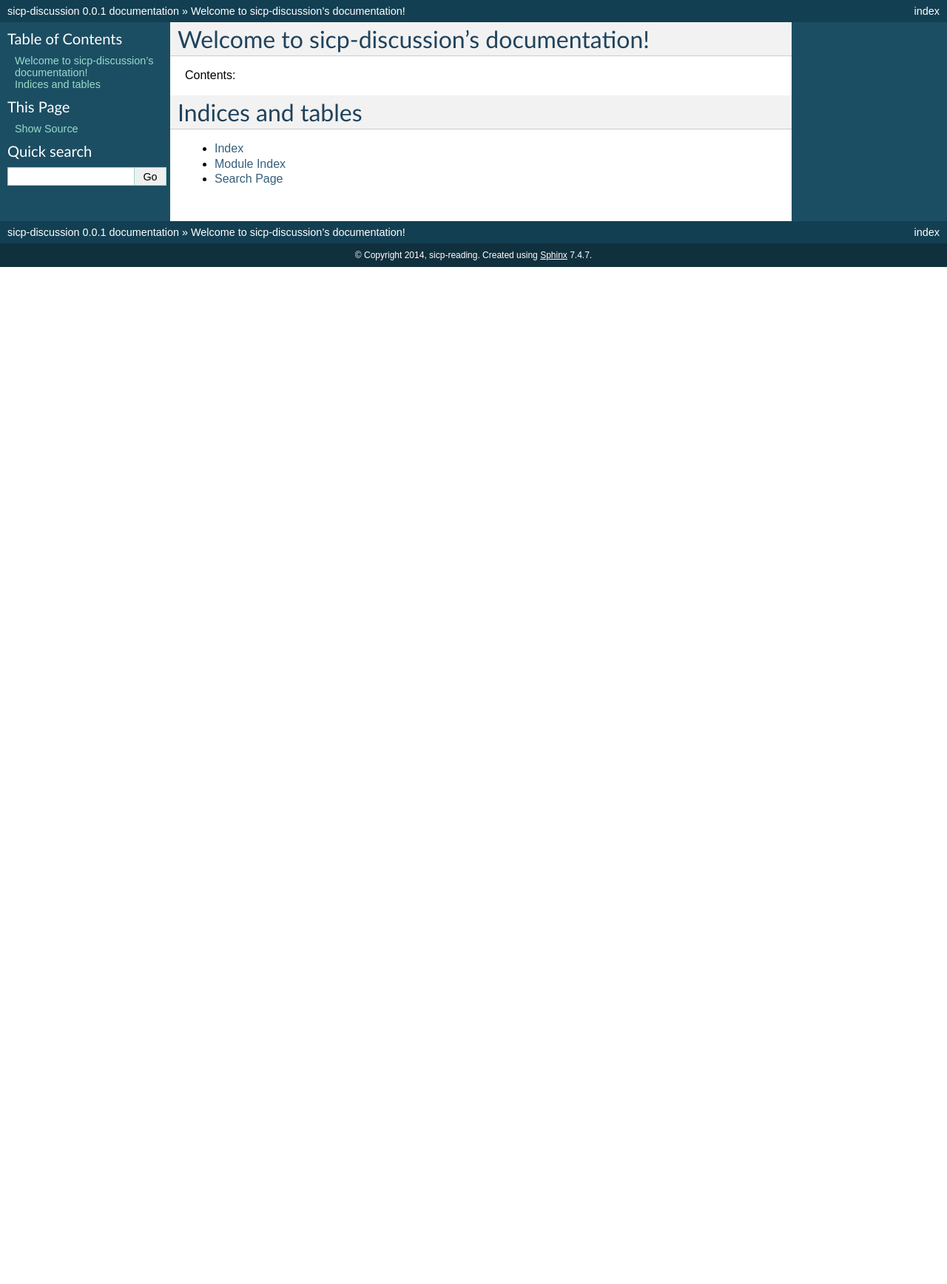
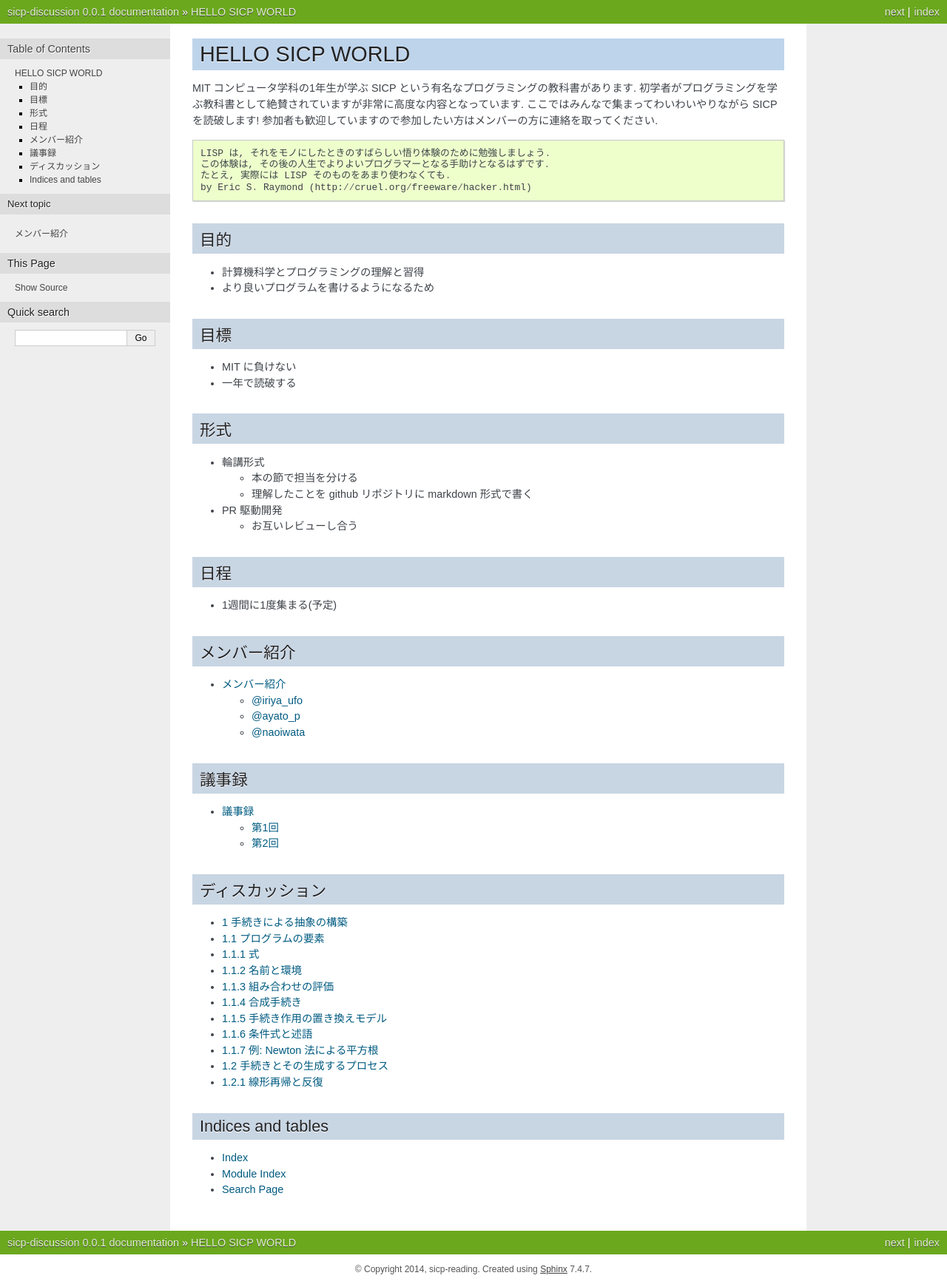
Before and after one commit to sicp-reading/sicp-discussion, a Sphinx documentation site: the page built from source/index.rst, in a window 1280 px wide. Shown: the whole page at 74% size. Built offline with Sphinx 7.4.7, drawn with Linux system fonts in a browser that asks for light colours; before the commit the page ends 900 px from its top, so only the background shows below that.

Commit message:
add chapter_1

```diff
--- /dev/null
+++ b/source/chapter_1/1.0.0.rst
@@ -0,0 +1,16 @@
+=========================
+1 手続きによる抽象の構築
+=========================
+
+抽象とは
+========
+
+- 複数の単純な考えを合成して 1 つにする.
+- 2 つの考えを同時に見えるように 1 つのもので繋ぐ.
+- その実在においてそれらに付随しているほかの考えからそれらを分離する.
+
+計算プロセス (computational process) とは
+=========================================
+
+- 見ることも触ることも出来ないが存在し, 知的作業を遂行する計算機の中の抽象的な存在.
+- 計算プロセスは規則的なパターンである **プログラム** に従い, **データ** を操作する.
--- /dev/null
+++ b/source/chapter_1/1.1.0.rst
@@ -0,0 +1,29 @@
+=====================
+1.1 プログラムの要素
+=====================
+
+プログラムの基本的な構成要素
+============================
+
+- 基本式
+
+  言語が関わる最も単純な要素.
+
+- 組み合わせ法
+
+  より単純な要素を合成する.
+
+- 抽象化法
+
+  合成物に名前を付けて単一のものとして扱う.
+
+プログラムする時扱う要素
+========================
+
+- 手続き
+
+  処理法の記述.
+
+- データ
+
+  処理する対象.
--- /dev/null
+++ b/source/chapter_1/1.1.1.rst
@@ -0,0 +1,13 @@
+==========
+1.1.1 式
+==========
+
+プログラムを始める
+==================
+
+.. code-block:: scheme
+
+   (+ 137 349)
+   486
+
+式を入力すると解釈系がその式を評価し, 評価した結果を表示する. 式は演算子 (operator) と被演算子 (operand) からなる. 括弧に囲まれた左端の要素を演算子, 他の要素を被演算子と呼ぶ.
--- /dev/null
+++ b/source/chapter_1/1.1.2.rst
@@ -0,0 +1,21 @@
+=================
+1.1.2 名前と環境
+=================
+
+プログラム言語は名前を使って計算オブジェクトを指す手段を用意する
+================================================================
+
+Lisp は全ての式が値を持つという約束に従っている. 名前は値 (value) とする変数 (variable) を識別する.
+
+.. code-block:: scheme
+
+   (define size 2)
+
+解釈系はこの式で値 2 と名前 size を対応づける.
+
+.. code-block:: scheme
+
+   size
+   2
+
+解釈系が値と名前を対応づけて後に取り出す為に, 解釈系は名前とオブジェクトの対を忘れないように記憶を保持している. この記憶を環境 (environment) と呼ぶ.
--- /dev/null
+++ b/source/chapter_1/1.1.3.rst
@@ -0,0 +1,26 @@
+=======================
+1.1.3 組み合わせの評価
+=======================
+
+解釈系自身も手続きに従って式を評価する
+======================================
+
+組み合わせの評価の手順
+----------------------
+
+#. 組み合わせの部分式を評価する.
+#. 最左部分式の値である演算子を残りの部分式の値である被演算子に作用させる.
+
+まず部分式を評価しなければならないことから, 評価の規則が再帰的 (recursive) であり手順の一部に規則自身を呼び出す必要があることがわかる.
+
+一般評価規則
+============
+
+- 数字列の値はその表す数値.
+- 基本演算子の値 (+, -, *, /) は対応する演算を実行する命令の列.
+- それ以外の名前の値は, その環境で名前と対応付けられたもの.
+
+一般評価規則の例外
+==================
+
+通常の式が演算子と被演算子から構成される一般評価規則の式の例外として特殊形式(special forms) がある. 特殊形式は固有の評価規則を持ち, 例えば define は第一引数を第二引数に対応づけるだけである.
--- /dev/null
+++ b/source/chapter_1/1.1.4.rst
@@ -0,0 +1,22 @@
+=================
+1.1.4 合成手続き
+=================
+
+プログラム言語に備わっているべき要素
+====================================
+
+- 数と算術演算子は基本的にデータと手続き.
+- 組み合わせの入れ子は演算を組み合わせる手段.
+- 名前をと値を対応付ける定義は抽象の手段.
+
+
+手続き定義 (procedure definitions)
+===================================
+
+合成演算に名前を対応付け一つのオブジェクトとして表現する.
+
+.. code-block:: scheme
+
+   (define (square x) (* x x))
+
+square は合成手続き (compound procedure) と呼ぶ. x は仮引数 (formal parameters) であり, 本体の (* x x) は実引数を与えられ評価される値である.
--- /dev/null
+++ b/source/chapter_1/1.1.5.rst
@@ -0,0 +1,37 @@
+=================================
+1.1.5 手続き作用の置き換えモデル
+=================================
+
+合成手続きの作用プロセス
+========================
+
+合成手続きの作用プロセスも解釈系の基本的な評価順序と同じである. このプロセスを手続き作用の置き換えモデル (substitution model) と呼ぶ.
+
+置き換えモデルの評価法
+======================
+
+- 正規順序の評価 (normal-order evaluation)
+
+  - 完全に展開し, 内のネストから順に評価する.
+
+.. code-block:: scheme
+
+   (sum-of-squares (+ 5 1) (* 5 2))
+   (+ (square (+ 5 1)) (square (* 5 2)))
+   (+ (* (+ 5 1) (+ 5 1)) (* (* 5 2) (* 5 2)))
+   (+ (* 6 6) (* 10 10))
+   (+ 36 100)
+   136
+
+- 作用的順序の評価 (applicative-order evaluation)
+
+  - 引数を評価してから作用させる手法であり, 解釈系が実際に使っている.
+
+.. code-block:: scheme
+
+   (sum-of-squares (+ 5 1) (* 5 2))
+   (+ (square (+ 5 1)) (square (* 5 2)))
+   (+ (square 6) (square 10)))
+   (+ (* 6 6) (* 10 10))
+   (+ 36 100)
+   136
--- /dev/null
+++ b/source/chapter_1/1.1.6.rst
@@ -0,0 +1,39 @@
+===================
+1.1.6 条件式と述語
+===================
+
+場合分け (case analysis)
+========================
+
+規則に従って手続きを定義する構文を場合分けと呼ぶ.
+
+.. code-block:: scheme
+
+   (define (abs x)
+     (cond ((> x 0) x)
+           ((= x 0) 0)
+           ((< x 0) (- x))))
+
+- 条件式
+
+  - 述語を使って式の場合分けを担う構文をと呼ぶ.
+
+- 述語
+
+  - 式の値が真 (#t) か偽 (#f) を解釈する式であり値を真か偽と解釈する式.
+
+- cond 式
+
+  - 特殊形式. 順に述語を評価し, 真ならば対応する式を評価する. 偽ならばその対応する式は評価せず次の述語の評価に進む.
+
+- if 式
+
+  - 特殊形式. まず述語を評価し, 真ならば帰結部 (consequent) と, 偽ならば代替部 (alternative) を評価する.
+
+- and, or 式
+
+  - 特殊形式. and は和集合を, or は積集合を評価する.
+
+- not 式
+
+  - 特殊形式. 引数の値が偽ならば #f と評価し, それ以外は全て #t と評価する.
--- /dev/null
+++ b/source/chapter_1/1.1.7.rst
@@ -0,0 +1,25 @@
+===============================
+1.1.7 例: Newton 法による平方根
+===============================
+
+原文では x と y で説明がなされているが, 私たちは学校教育によって x は変数で a が定数と慣らされているので, ここでは文字を変えて説明していることに留意いただきたい.
+
+平方根の関数は :math:`√a = x >= 0 かつ x^2 = a` であるような x と定義できる. しかしこの定義に沿って Lisp に書き起こしても平方根の問題は解けない. なぜならこの定義は手続きではないからである.
+
+数学では **それが何であるか** を記述する, 一方計算機科学では **それをどうするか** を記述する.
+
+手続きでは **それをどうするか** を記述しなければ問題の解とならない.
+
+計算機科学では一般的に **アルゴリズム** と呼ばれる繰り返し処理を記述することによって問題を解く.
+
+さて平方根を解くという問題はどうやって解決するのだろうか？
+
+平方根を解くための有力な手法は Newton 法である.
+
+数 a の平方根の値の予測値を x としたとき, x と a/x の平均値をとるという計算で真値に近い次の予測値を得られる.
+
+さてなぜこのアルゴリズムで平方根が得られるのか説明しよう. **時間がないので後で記述する.原理を理解しなくても本書を読み進めることは可能である.**
+
+sqrt のプログラムは単純な手続きで数値計算を行うことができた. さらにはここではプログラミングにおいてループ構文と呼ばれる構文は使っていないことも驚きである.
+
+sqrt-iter は通常の手続き呼び出しがあれば特別な構文なしで反復を実行することができる. (反復により効率が気になるところであるが 1.2.1 節の末尾再帰でその説明がなされる.)
--- /dev/null
+++ b/source/chapter_1/1.2.0.rst
@@ -0,0 +1,8 @@
+================================
+1.2 手続きとその生成するプロセス
+================================
+
+手続きは計算プロセスの局所的進化のパターン
+==========================================
+
+プロセスの各段階が先行する段階の上にどう構成されるかを規定する. この節で, 単純な手続きが生成するプロセス共通の **「形」** を見ていく.
--- /dev/null
+++ b/source/chapter_1/1.2.1.rst
@@ -0,0 +1,73 @@
+====================
+1.2.1 線形再帰と反復
+====================
+
+::
+
+   n! = n・(n-1)・(n-2)・・・3・2・1
+
+で定義される階乗関数を考える.
+
+再帰的プロセス
+==============
+
+.. code-block:: scheme
+
+   (define (factorial n)
+     (if (= n 1)
+         1
+         (* n (factorial (- n 1)))))
+
+上記の手続き factorial は, 置き換えモデルによって以下のような膨張と, それに続く収縮の形をとる.
+
+.. code-block:: scheme
+
+   (factorial 6)
+   (* 6 (factorial 5))
+   (* 6 (* 5 (factorial 4)))
+   (* 6 (* 5 (* 4 (factorial 3))))
+   (* 6 (* 5 (* 4 (* 3 (factorial 2)))))
+   (* 6 (* 5 (* 4 (* 3 (* 2 (factorial 1))))))
+   (* 6 (* 5 (* 4 (* 3 (* 2 1)))))
+   (* 6 (* 5 (* 4 (* 3 1))))
+   (* 6 (* 5 (* 4 6)))
+   (* 6 (* 5 24))
+   (* 6 120)
+   720
+
+膨張は **遅延演算** の列を作るときに起きている. 再帰的プロセスの実行では,処理系が後に実行する演算を記憶しておく必要がある. 遅延演算の列の長さが n に比例して成長するため, このようなプロセスを特に **線形再帰的プロセス** という.
+
+反復的プロセス
+==============
+
+.. code-block:: scheme
+
+   (define (factorial n)
+     (fact-iter 1 1 n))
+   (define (fact-iter product counter max-count)
+     (if (> counter max-count)
+         product
+         (fact-iter (* counter product)
+                    (+ counter 1)
+                    max-count)))
+
+反復的プロセスとして定義した関数 factorial は, 再帰的プロセスで定義した factorial 関数のように伸び縮みしない形をとる.
+
+.. code-block:: scheme
+
+   (factorial 6)
+   (fact-iter   1 1 6)
+   (fact-iter   1 2 6)
+   (fact-iter   2 3 6)
+   (fact-iter   6 4 6)
+   (fact-iter  24 5 6)
+   (fact-iter 120 6 6)
+   (fact-iter 720 7 6)
+   720
+
+反復的プロセスの状態は, その状態が一定個数の **状態変数** と, 状態が移った時, 状態変数をどう更新するかの一定した規則と, プロセスを停止させる条件を規定する終了テストで総括される. 必要なステップ数が n に比例して成長するのるため, このようなプロセスを特に **線形反復的プロセス** という.
+
+再帰的手続き
+============
+
+手続きの定義がその手続き自身を指す構文上の事実. プロセスが再帰的, 反復的のいずれにしても構文上再帰的な手続きであれば, それは再帰的手続きである.
--- a/source/conf.py
+++ b/source/conf.py
@@ -92,7 +92,7 @@ pygments_style = 'sphinx'
 
 # The theme to use for HTML and HTML Help pages.  See the documentation for
 # a list of builtin themes.
-html_theme = 'default'
+html_theme = 'nature'
 
 # Theme options are theme-specific and customize the look and feel of a theme
 # further.  For a list of options available for each theme, see the
--- /dev/null
+++ b/source/histories.rst
@@ -0,0 +1,35 @@
+.. index:: 議事録
+======
+議事録
+======
+
+第1回
+======
+
+Github の運用ルールや進め方について決めました.
+
+次回までの担当割当
+
+===============  ===============
+担当者           範囲
+===============  ===============
+@naoiwata        1 ~ 1.1.6
+@iriya_ufo       1.1.7 ~ 1.1.8
+@ayato_p         1.2 ~ 1.2.1
+===============  ===============
+
+
+第2回
+======
+
+1 ~ 1.2.1 までの輪講を行いました. reST 形式へと変更するかも (数学の式が md で書けないので)
+
+次回までの担当割当
+
+===============  ===============
+担当者           範囲
+===============  ===============
+@ayato_p         1.2.2 ~ 1.2.3
+@naoiwata        1.2.4 ~ 1.2.5
+@iriya_ufo       1.2.6
+===============  ===============
--- a/source/index.rst
+++ b/source/index.rst
@@ -1,17 +1,79 @@
-.. sicp-discussion documentation master file, created by
-   sphinx-quickstart on Wed Apr  9 02:36:49 2014.
-   You can adapt this file completely to your liking, but it should at least
-   contain the root `toctree` directive.
+================
+HELLO SICP WORLD
+================
 
-Welcome to sicp-discussion's documentation!
-===========================================
+MIT コンピュータ学科の1年生が学ぶ SICP という有名なプログラミングの教科書があります. 初学者がプログラミングを学ぶ教科書として絶賛されていますが非常に高度な内容となっています. ここではみんなで集まってわいわいやりながら SICP を読破します! 参加者も歓迎していますので参加したい方はメンバーの方に連絡を取ってください.
 
-Contents:
+::
+
+   LISP は, それをモノにしたときのすばらしい悟り体験のために勉強しましょう.
+   この体験は, その後の人生でよりよいプログラマーとなる手助けとなるはずです.
+   たとえ, 実際には LISP そのものをあまり使わなくても.
+   by Eric S. Raymond (http://cruel.org/freeware/hacker.html)
+
+
+目的
+=====
+
+- 計算機科学とプログラミングの理解と習得
+- より良いプログラムを書けるようになるため
+
+目標
+=====
+
+- MIT に負けない
+- 一年で読破する
+
+形式
+=====
+
+- 輪講形式
+
+  - 本の節で担当を分ける
+  - 理解したことを github リポジトリに markdown 形式で書く
+
+- PR 駆動開発
+
+  - お互いレビューし合う
+
+日程
+=====
+
+- 1週間に1度集まる(予定)
+
+メンバー紹介
+============
 
 .. toctree::
    :maxdepth: 2
 
+   members
 
+議事録
+=======
+
+.. toctree::
+   :maxdepth: 2
+
+   histories
+
+ディスカッション
+================
+
+.. toctree::
+   :maxdepth: 1
+
+   chapter_1/1.0.0
+   chapter_1/1.1.0
+   chapter_1/1.1.1
+   chapter_1/1.1.2
+   chapter_1/1.1.3
+   chapter_1/1.1.4
+   chapter_1/1.1.5
+   chapter_1/1.1.6
+   chapter_1/1.1.7
+   chapter_1/1.2.0
+   chapter_1/1.2.1
 
 Indices and tables
 ==================
--- /dev/null
+++ b/source/members.rst
@@ -0,0 +1,63 @@
+.. index:: メンバー紹介
+============
+メンバー紹介
+============
+
+`@iriya_ufo <https://twitter.com/iriya_ufo>`_
+=============================================
+
+- 初めての "Hello, world"
+
+  - 大学一年生 (Scheme)
+
+- 好きな言語
+
+  - Ruby, Scheme
+
+- プログラミング以外の趣味
+
+  - アニメ鑑賞 (日常系とか学園物とか)
+
+- SICP への意気込み
+
+  - やめないぞ!
+
+
+`@ayato_p <https://twitter.com/ayato_p>`_
+=========================================
+
+- 初めての "Hello, world"
+
+  - 中二 (C)
+
+- 好きな言語
+
+  - Scheme, Ruby
+
+- プログラミング以外の趣味
+
+  - ライブに行く
+
+- SICP への意気込み
+
+  - 強く生きる!
+
+
+`@naoiwata <https://twitter.com/naoiwata>`_
+===========================================
+
+- 初めての "Hello, world"
+
+  - 24 歳 (Javascript)
+
+- 好きな言語
+
+  - Scheme, Python, Javascript
+
+- プログラミング以外の趣味
+
+  - 散歩, お菓子
+
+- SICP への意気込み
+
+  - 楽しみながら最後まで
```
